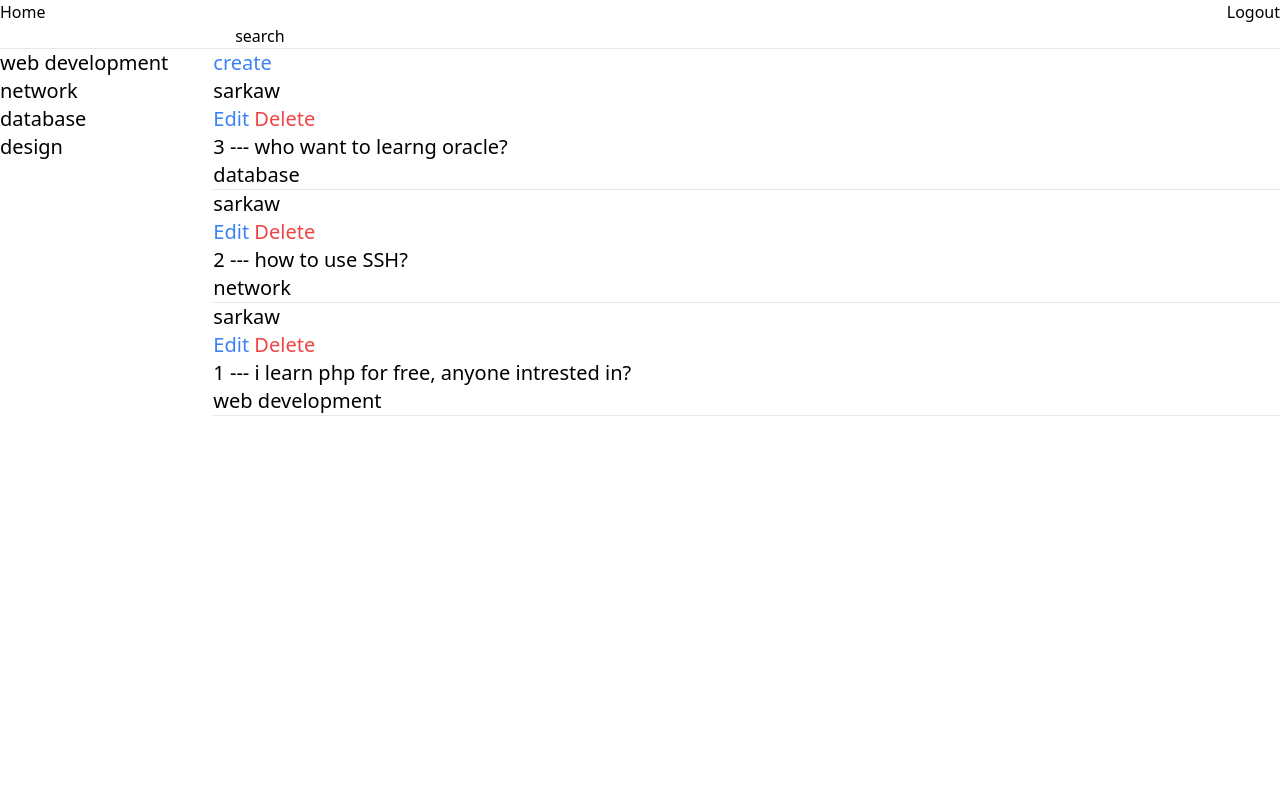
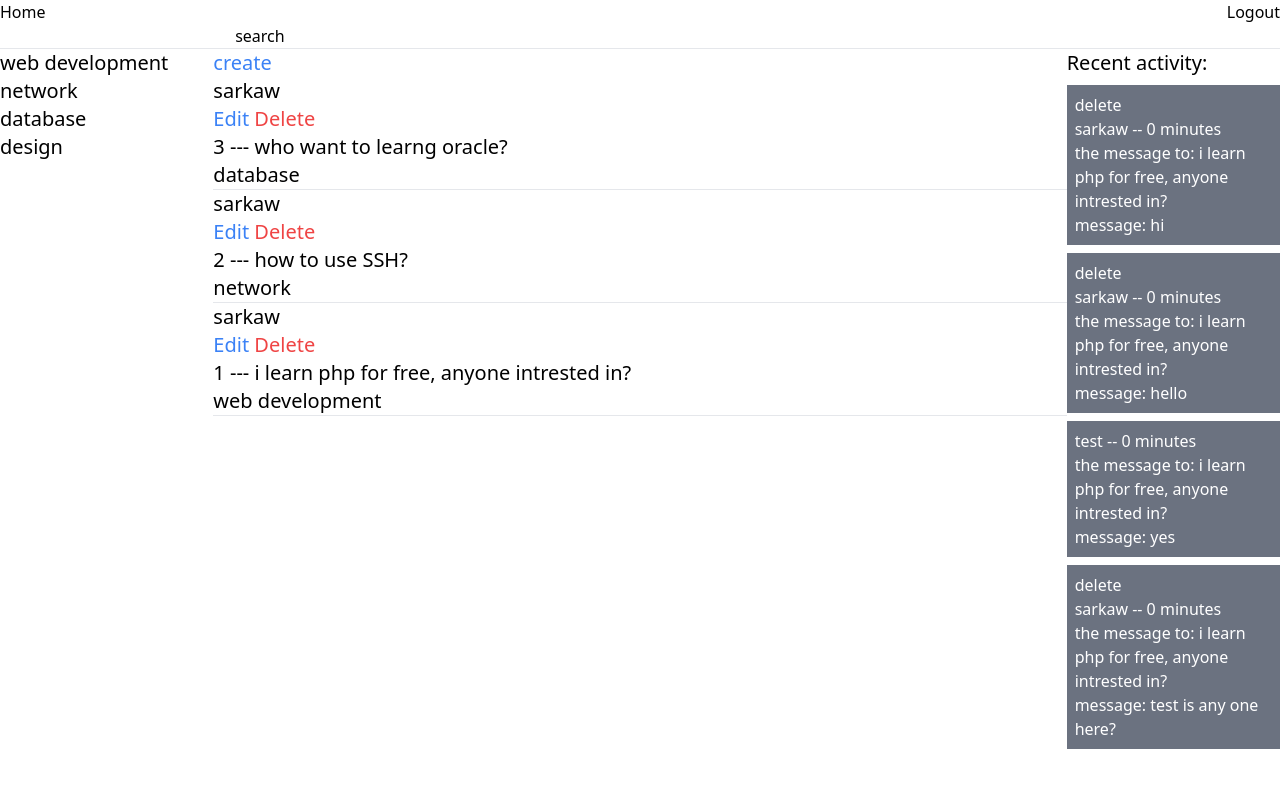
Before and after one commit to MrSarkaw/onlinelearning-django, a Django app: page / in a window 1280 px wide. Run offline with Django 4.2, Linux system fonts and the light colour scheme; a user stored in the database is signed in; data comes from the database, SQL or seed files in the repository; both versions use the stored data as it was after the commit; some libraries are stand-ins or nearby versions.

Commit message:
creating component for mess, topic

```diff
--- /dev/null
+++ b/base/templates/base/components/message.html
@@ -0,0 +1,14 @@
+{% for message in activity %}
+
+<div class="p-2 mt-2 bg-gray-500 text-white">
+    {% if message.user == request.user %}
+    <p>
+        <a href="{% url 'deleteMessage' message.id %}">delete</a>
+    </p>
+    {% endif %}
+    {{ message.user }} -- {{ message.create_at|timesince }}
+    <p>the message to: {{ message.room }}</p>
+    <p>message: {{ message }}</p>
+</div>
+
+{% endfor %}
--- /dev/null
+++ b/base/templates/base/components/topic.html
@@ -0,0 +1,7 @@
+{% for i in topic %}
+
+<p>
+    <a href="{% url 'home' %}?q={{ i.name }}" class="text-xl hover:text-blue-500">{{ i }}</a>
+</p>
+
+{% endfor %}
--- a/base/templates/base/home.html
+++ b/base/templates/base/home.html
@@ -1,18 +1,11 @@
 {% extends "main.html" %}
 
 {% block content  %}
-
     <div class="flex flex-wrap">
         <div class="w-2/12">
-            {% for i in topic %}
-
-               <p>
-                   <a href="{% url 'home' %}?q={{ i.name }}" class="text-xl hover:text-blue-500">{{ i }}</a>
-               </p>
-
-            {% endfor %}
+           {% include 'base/components/topic.html'  %}
         </div>
-        <div class="w-10/12 text-xl">
+        <div class="w-8/12 text-xl">
             <h1><a class="text-blue-500" href="{% url 'roomCreate' %}">create</a></h1>
 
             {% for i in content %}
@@ -30,6 +23,10 @@
 
             {% endfor %}
         </div>
+        <div class="w-2/12">
+            <p class="text-xl">Recent activity:</p>
+            {% include 'base/components/message.html'  %}
+         </div>
     </div>
 
 {% endblock %}
--- a/base/views.py
+++ b/base/views.py
@@ -13,8 +13,9 @@ def home(request):
 
     rooms = Room.objects.filter(Q(topic__name__icontains = q) | Q(name__icontains = q))
     topic = Topic.objects.all()
+    activity = Message.objects.all()
 
-    return render(request, 'base/home.html', {'content':rooms, 'topic':topic})
+    return render(request, 'base/home.html', {'content':rooms, 'topic':topic, 'activity':activity})
 
 def loginPage(request):
     if request.method == "POST":
```
Also changed, not shown: db.sqlite3.
